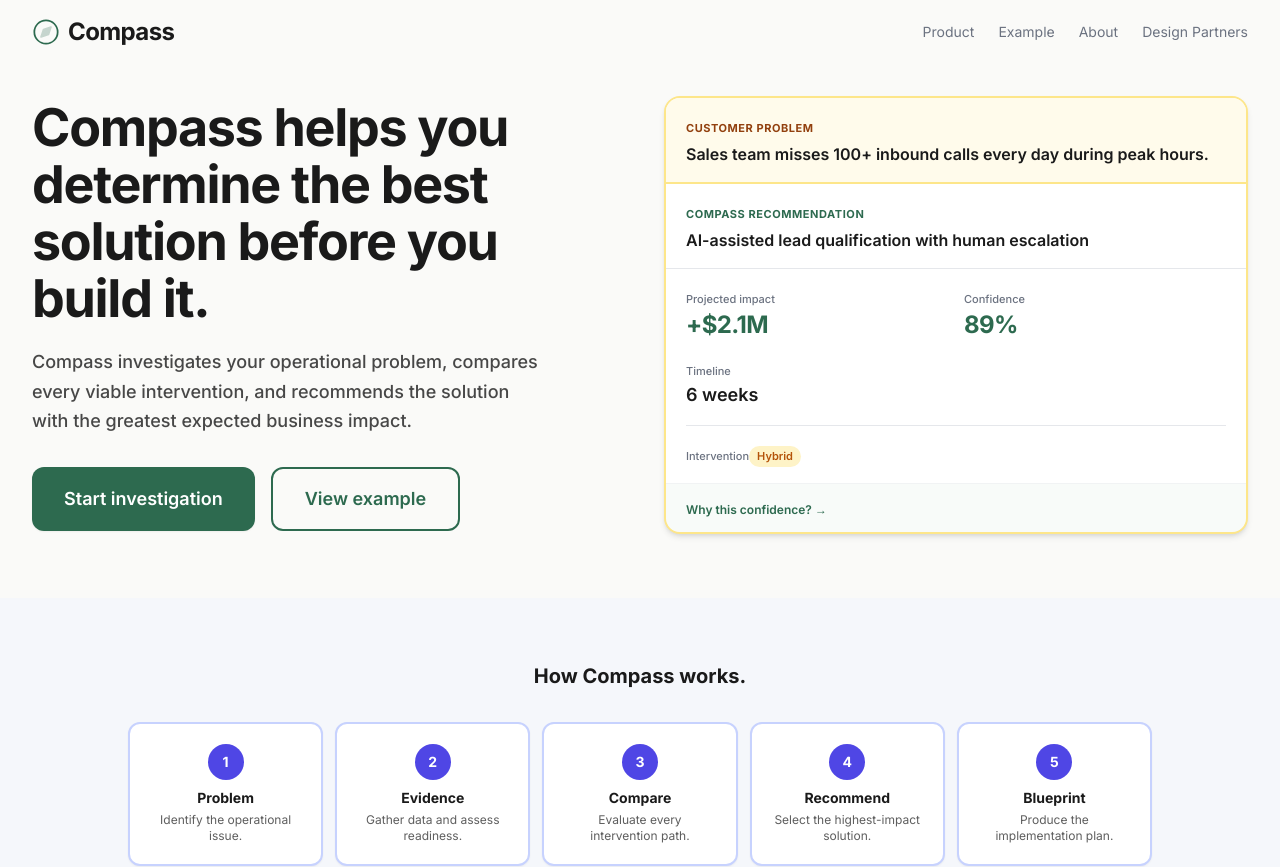
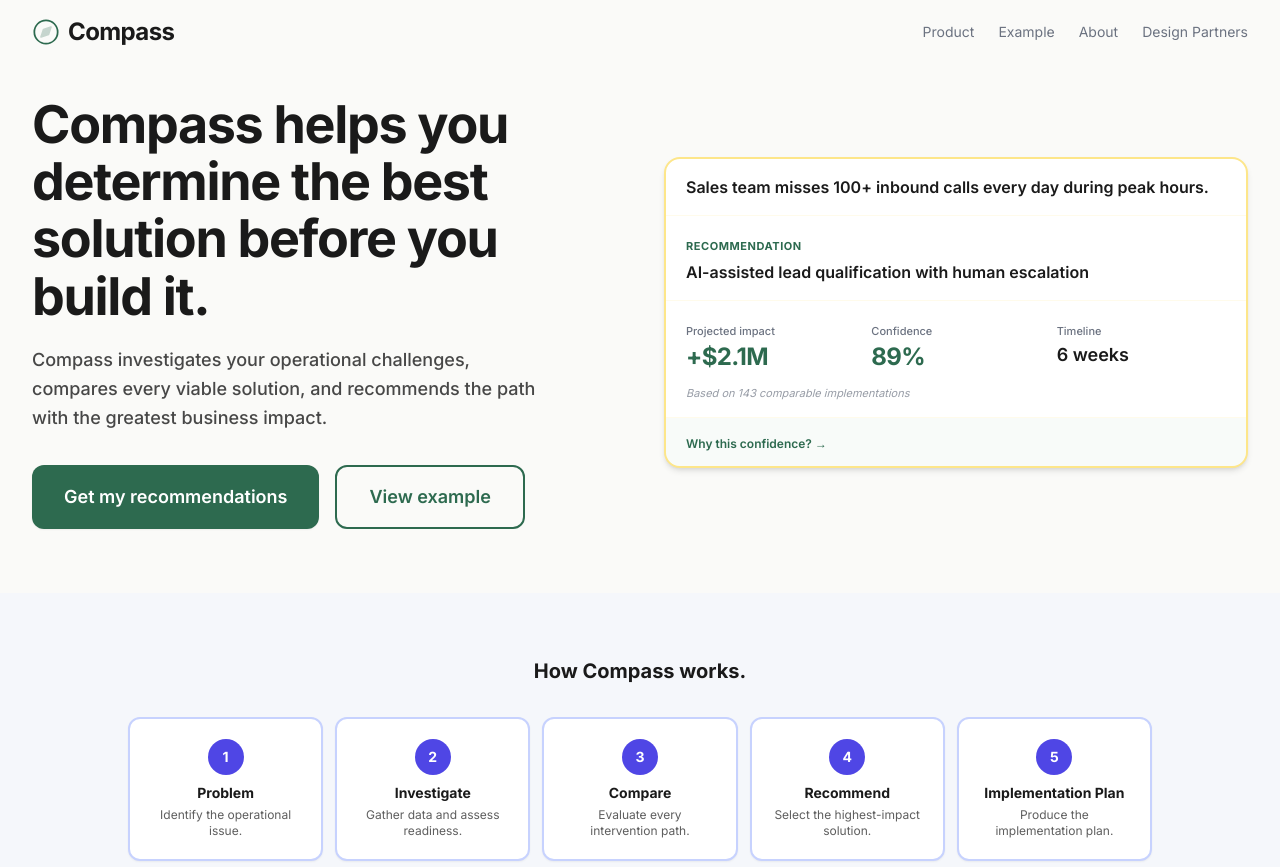
Before and after one commit to smithar106/Compass-Web, a Next.js app: page / in a window 1280 px wide. Shown: the top 867 px of the page. Built offline with nearby package versions, Linux system fonts and the light colour scheme.

Commit message:
recommendation card: tooltips, wow number, cleaner layout; rename steps; update CTA

```diff
--- a/src/app/page.tsx
+++ b/src/app/page.tsx
@@ -7,6 +7,7 @@ import { researchStatistics } from "@/data/research";
 
 function RecommendationPanel({ data, accent }: { data: any; accent: string }) {
   const [showEvidence, setShowEvidence] = useState(false);
+  const [tooltip, setTooltip] = useState<string | null>(null);
   const accentMap: Record<string, { border: string; bg: string; text: string; pill: string }> = {
     amber: { border: "border-amber-200", bg: "bg-amber-50", text: "text-amber-800", pill: "bg-amber-100 text-amber-700" },
     sky: { border: "border-sky-200", bg: "bg-sky-50", text: "text-sky-800", pill: "bg-sky-100 text-sky-700" },
@@ -16,35 +17,57 @@ function RecommendationPanel({ data, accent }: { data: any; accent: string }) {
 
   return (
     <div className={`border-2 ${c.border} rounded-2xl bg-white shadow-md overflow-hidden`}>
-      <div className={`${c.bg} px-5 py-4 border-b-2 ${c.border}`}>
-        <span className={`text-[11px] font-bold ${c.text} uppercase tracking-wider`}>Customer problem</span>
-        <p className="text-base text-ink font-semibold mt-1">{data.problem}</p>
+      <div className="px-5 py-4">
+        <p className="text-base text-ink font-semibold">{data.problem}</p>
       </div>
-      <div className="px-5 py-4 border-b border-border">
-        <span className="text-[11px] font-bold text-forest uppercase tracking-wider">Compass recommendation</span>
+      <div className={`h-px ${c.bg}`} />
+      <div className="px-5 py-4">
+        <span className="text-[11px] font-bold text-forest uppercase tracking-wider">Recommendation</span>
         <p className="text-base text-ink font-semibold mt-1">{data.recommendation}</p>
       </div>
+      <div className={`h-px ${c.bg}`} />
       <div className="px-5 py-4">
-        <div className="grid grid-cols-2 gap-4">
-          <div>
+        <div className="grid grid-cols-3 gap-4">
+          <div className="relative"
+            onMouseEnter={() => setTooltip("impact")}
+            onMouseLeave={() => setTooltip(null)}
+          >
             <span className="text-[11px] text-stone font-medium">Projected impact</span>
             <p className="text-2xl font-bold text-forest tracking-tight">{data.impact}</p>
+            {tooltip === "impact" && (
+              <div className="absolute bottom-full left-0 mb-2 w-56 bg-ink text-cream text-[11px] rounded-lg p-3 shadow-lg z-10 leading-relaxed">
+                Calculated from:<br />
+                {"\u2022"} Industry benchmarks<br />
+                {"\u2022"} Company inputs<br />
+                {"\u2022"} Similar implementations<br />
+                {"\u2022"} Revenue assumptions
+              </div>
+            )}
           </div>
-          <div>
+          <div className="relative"
+            onMouseEnter={() => setTooltip("confidence")}
+            onMouseLeave={() => setTooltip(null)}
+          >
             <span className="text-[11px] text-stone font-medium">Confidence</span>
             <p className="text-2xl font-bold text-forest tracking-tight">{data.confidence}</p>
+            {tooltip === "confidence" && (
+              <div className="absolute bottom-full left-0 mb-2 w-56 bg-ink text-cream text-[11px] rounded-lg p-3 shadow-lg z-10 leading-relaxed">
+                Evidence from:<br />
+                {"\u2022"} Gartner, IBM, BCG research<br />
+                {"\u2022"} Comparable implementations<br />
+                {"\u2022"} Your organizational inputs
+              </div>
+            )}
           </div>
           <div>
             <span className="text-[11px] text-stone font-medium">Timeline</span>
             <p className="text-lg font-semibold text-ink">{data.timeline}</p>
           </div>
         </div>
-        <div className="mt-4 pt-4 border-t border-border">
-          <span className="text-[11px] text-stone font-medium">Intervention</span>
-          <span className={`inline-block mt-0.5 text-[11px] font-semibold px-2 py-0.5 rounded-full ${c.pill}`}>{data.type}</span>
-        </div>
+        <p className="mt-3 text-[11px] text-stone/70 italic">Based on 143 comparable implementations</p>
       </div>
-      <div className="px-5 py-3 bg-mist/30 border-t border-border/40">
+      <div className={`h-px ${c.bg}`} />
+      <div className="px-5 py-3 bg-mist/30">
         <button
           onClick={() => setShowEvidence(!showEvidence)}
           className="text-xs text-forest font-semibold hover:text-leaf transition-colors"
@@ -79,7 +102,6 @@ export default function HomePage() {
       <section className="pt-24 pb-16 px-4 sm:px-6 lg:px-8">
         <div className="mx-auto max-w-7xl">
           <div className="grid grid-cols-1 lg:grid-cols-2 gap-12 items-center">
-            {/* Left */}
             <div>
               <h1 className="text-[2.5rem] md:text-[3.25rem] font-bold text-ink leading-[1.1] tracking-tight">
                 {site.hero.headline}
@@ -96,8 +118,6 @@ export default function HomePage() {
                 </a>
               </div>
             </div>
-
-            {/* Right — the product */}
             <RecommendationPanel data={site.hero.recommendation} accent="amber" />
           </div>
         </div>
@@ -110,10 +130,10 @@ export default function HomePage() {
           <div className="mt-8 grid grid-cols-1 md:grid-cols-5 gap-3">
             {[
               { step: "Problem", desc: "Identify the operational issue." },
-              { step: "Evidence", desc: "Gather data and assess readiness." },
+              { step: "Investigate", desc: "Gather data and assess readiness." },
               { step: "Compare", desc: "Evaluate every intervention path." },
               { step: "Recommend", desc: "Select the highest-impact solution." },
-              { step: "Blueprint", desc: "Produce the implementation plan." },
+              { step: "Implementation Plan", desc: "Produce the implementation plan." },
             ].map((item, i) => (
               <div key={item.step} className="border-2 border-indigo-200 rounded-xl p-5 text-center bg-white shadow-sm">
                 <span className="w-9 h-9 rounded-full bg-indigo-600 text-white flex items-center justify-center mx-auto text-sm font-bold">{i + 1}</span>
--- a/src/content/site.ts
+++ b/src/content/site.ts
@@ -6,14 +6,14 @@ export const site = {
 
   hero: {
     headline: "Compass helps you determine the best solution before you build it.",
-    subtitle: "Compass investigates your operational problem, compares every viable intervention, and recommends the solution with the greatest expected business impact.",
+    subtitle: "Compass investigates your operational challenges, compares every viable solution, and recommends the path with the greatest business impact.",
     bullets: [
       "Identify the real problem worth solving",
       "Compare every viable intervention path",
       "Estimate business impact before committing budget",
       "Leave with an implementation plan",
     ],
-    cta: "Start investigation",
+    cta: "Get my recommendations",
     ctaSecondary: "View example",
     outcomes: [
       { problem: "Missed sales calls", label: "Best Path", value: "+$2.4M", detail: "Revenue recovered" },
@@ -163,7 +163,7 @@ export const site = {
       estimatedTime: "3-5 minutes",
       sections: "10 departments",
       questions: "Targeted questions about your operations",
-      cta: "Start investigation",
+cta: "Get my recommendations",
     },
     sections: {
       "General": "We'll start by understanding the department, workflow, and desired outcome — focused on the business problem, not the technology.",
```
